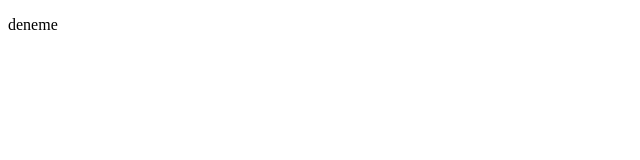
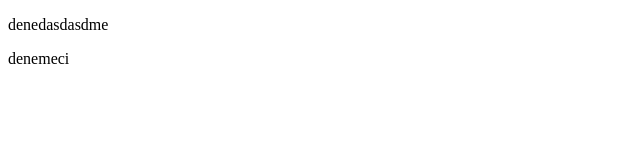
Before and after one commit to Mazer98/FirstOne, a plain HTML site: page index.html in a window 1280 px wide. Shown: the whole page, without its empty margins (0-640 px from the left). Drawn offline with Linux system fonts and the light colour scheme.

Commit message:
last dance

```diff
--- a/index.html
+++ b/index.html
@@ -8,7 +8,10 @@
 <body>
 
 
-    <p>deneme</p>
+    <p>denedasdasdme</p>
+    <div>denemeci
+
+    </div>
 
 
 
```
